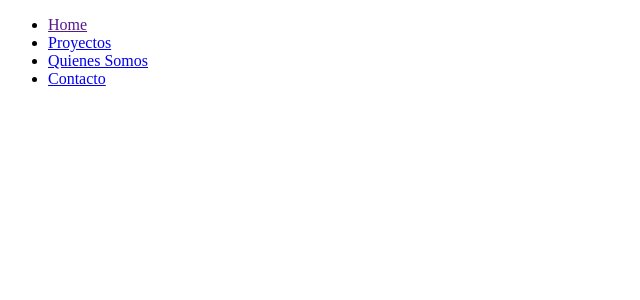
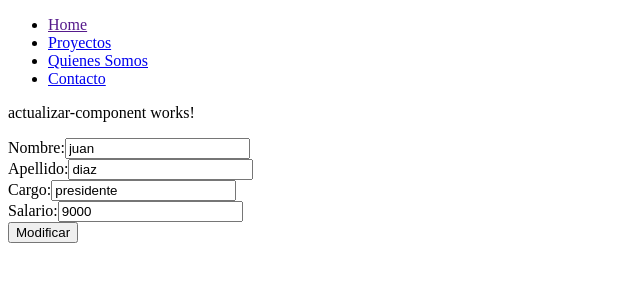
Before and after one commit to julyprince/EmpleadosApp, an Angular app: page /actualiza/0 in a window 1280 px wide. Before the commit this address led to /. Shown: the top 300 px of the page, without its empty margins (0-640 px from the left). Built offline with nearby package versions, Linux system fonts and the light colour scheme.

Commit message:
routing con paso de parametros para modificar los datos de los empleados

```diff
--- /dev/null
+++ b/src/app/actualizar-component/actualizar-component.component.html
@@ -0,0 +1,26 @@
+<p>actualizar-component works!</p>
+<form action="" class="form-group row">
+    <div class="form-group col-md-3">
+      <label for="nombre">Nombre:</label>
+      <input type="text" name="nombre" id="nombre" placeholder="nombre" class="form-control" [(ngModel)]="cuadroNombre">
+    </div>
+
+    <div class="form-group col-md-3">
+      <label for="apellido">Apellido:</label>
+      <input type="text" name="apellido" id="apellido" placeholder="apellido" class="form-control" [(ngModel)]="cuadroApellido">
+    </div>
+
+    <div class="form-group col-md-3">
+      <label for="cargo">Cargo:</label>
+      <input type="text" name="Cargo" id="cargo" placeholder="cargo" class="form-control" [(ngModel)]="cuadroCargo">
+    </div>
+
+    <div class="form-group col-md-3">
+      <label for="Salario">Salario:</label>
+      <input type="number" name="salario" id="salario" placeholder="salario" class="form-control" [(ngModel)]="cuadroSalario">
+    </div>
+    <div class="col">
+      <button type="submit" class="btn btn-primary" (click)="actualizaEmpleado()"> Modificar</button>
+    </div>
+
+  </form>
--- /dev/null
+++ b/src/app/actualizar-component/actualizar-component.component.ts
@@ -0,0 +1,41 @@
+import { Component, OnInit } from '@angular/core';
+import { ActivatedRoute, Router } from '@angular/router';
+import { Empleado } from '../empleado.model';
+import { EmpledosService } from '../empleados.service';
+import { ServicioEmpleadosService } from '../servicio-empleados.service';
+
+@Component({
+  selector: 'app-actualizar-component',
+  templateUrl: './actualizar-component.component.html',
+  styleUrls: ['./actualizar-component.component.css']
+})
+export class ActualizarComponentComponent implements OnInit {
+
+  constructor(private router:Router, private route:ActivatedRoute, private miServicio:ServicioEmpleadosService, private empleadosServicio:EmpledosService) { }
+  empleados:Empleado[]=[];
+
+  ngOnInit(): void {
+    this.empleados=this.empleadosServicio.empleados;
+    this.indice=this.route.snapshot.params['id'];
+    let empleado:Empleado=this.empleadosServicio.encontrarEmpleado(this.indice);
+    this.cuadroNombre=empleado.nombre;
+    this.cuadroApellido=empleado.apellido;
+    this.cuadroCargo=empleado.cargo;
+    this.cuadroSalario=empleado.salario;
+  }
+  volverHome() {
+    this.router.navigate(['']);
+   }
+   actualizaEmpleado(){
+    let miEmpledado=new Empleado(this.cuadroNombre, this.cuadroApellido,this.cuadroCargo,this.cuadroSalario);
+    //this.miServicio.muestraMensaje("nombre del empleado: "+ miEmpledado.nombre);
+    this.empleadosServicio.actualizarEmpleado(this.indice, miEmpledado);
+    //this.empleados.push(miEmpledado);
+    this.router.navigate(['']);
+    }
+  cuadroNombre:string="";
+  cuadroApellido:string="";
+  cuadroCargo:string="";
+  cuadroSalario:number=0;
+  indice :number=0;
+}
--- a/src/app/empleado-hijo-c/empleado-hijo-c.component.html
+++ b/src/app/empleado-hijo-c/empleado-hijo-c.component.html
@@ -2,8 +2,10 @@
     <div class="row">
       <div class="col">
         <div>
-         {{indice + 1}}.- {{empleadoLista.nombre}} {{empleadoLista.apellido}}
+          <a [routerLink]="['actualiza', indice]">
+          {{indice + 1}}.- {{empleadoLista.nombre}} {{empleadoLista.apellido}}
           {{empleadoLista.cargo}}  {{empleadoLista.salario}}
+         </a>
         </div>
         <app-caracteristicasempleado-c
         (caracteristicasempleado)="agregarCaracteristica($event)"
--- a/src/app/empleados.service.ts
+++ b/src/app/empleados.service.ts
@@ -19,4 +19,17 @@
         empleado.nombre + " " + empleado.apellido);
         this.empleados.push(empleado);
       }
+
+      encontrarEmpleado(indice:number){
+        let empleado:Empleado =this.empleados[indice];
+        return empleado;
+      }
+
+      actualizarEmpleado(indice:number, empleado:Empleado){
+        let empleadoModificado:Empleado =this.empleados[indice];
+        empleadoModificado.nombre=empleado.nombre;
+        empleadoModificado.apellido=empleado.apellido;
+        empleadoModificado.cargo=empleado.cargo;
+        empleadoModificado.salario=empleado.salario;
+      }
 }
--- a/src/app/proyectos-components/proyectos-components.component.ts
+++ b/src/app/proyectos-components/proyectos-components.component.ts
@@ -26,8 +26,7 @@
   this.empleadosServicio.agregarEmpleadoServicio(miEmpledado);
   //this.empleados.push(miEmpledado);
   this.router.navigate(['']);
-
-}
+  }
 cuadroNombre:string="";
 cuadroApellido:string="";
 cuadroCargo:string="";
```
Also changed, not shown: src/app/app.module.ts (+8 -3 lines), src/app/actualizar-component/actualizar-component.component.css (added), 1 other file (tests, documents, lock files or other folders).
